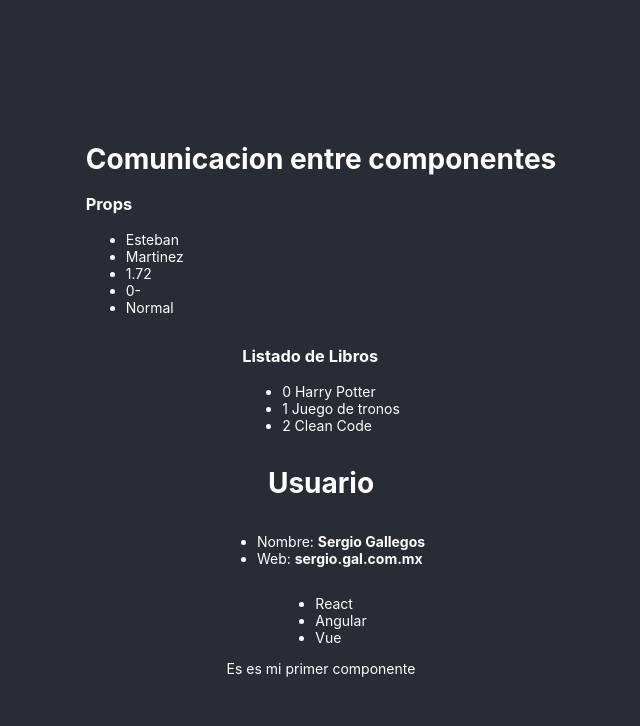
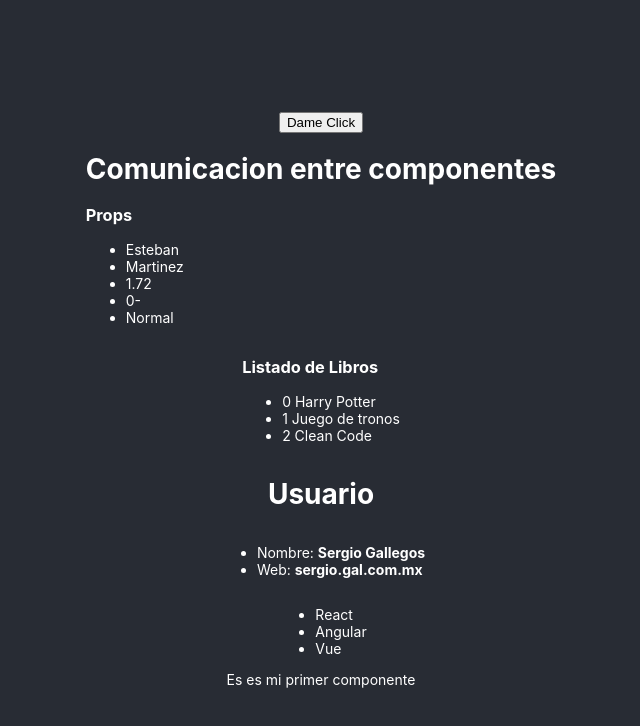
Before and after one commit to sergal-developer/react, a React (Create React App) app in the folder master-react-example/: page / in a window 1280 px wide. Shown: the top 726 px of the page, without its empty margins (319-959 px from the left). Built offline with nearby package versions, Linux system fonts and the light colour scheme; the HTML template or start-up script is replaced by a standard one.

Commit message:
Eventos Click React

```diff
--- a/master-react-example/src/App.js
+++ b/master-react-example/src/App.js
@@ -3,6 +3,7 @@ import './App.css';
 import { Component1 } from './components/Component1';
 import { SegundoComponente } from './components/SegundoComponente';
 import { TercerComponente } from './components/TercerComponente';
+import { EventosComponente } from './components/EventosComponente';
 
 function App() {
   let fichaMedica = {
@@ -14,6 +15,7 @@ function App() {
   return (
     <div className="App">
       <header className="App-header">
+        <EventosComponente />
         <TercerComponente
           ficha={ fichaMedica }
         />
--- /dev/null
+++ b/master-react-example/src/components/EventosComponente.js
@@ -0,0 +1,12 @@
+import React from 'react'
+
+export const EventosComponente = (props) => {
+    const handlerClick = (e, nombre) => {
+        alert(`${ nombre }, has dado click al boton`);
+    }
+  return (
+    <div>
+        <button onClick={ e => handlerClick(e, 'Sergio') }> Dame Click</button>
+    </div>
+  )
+}
```
